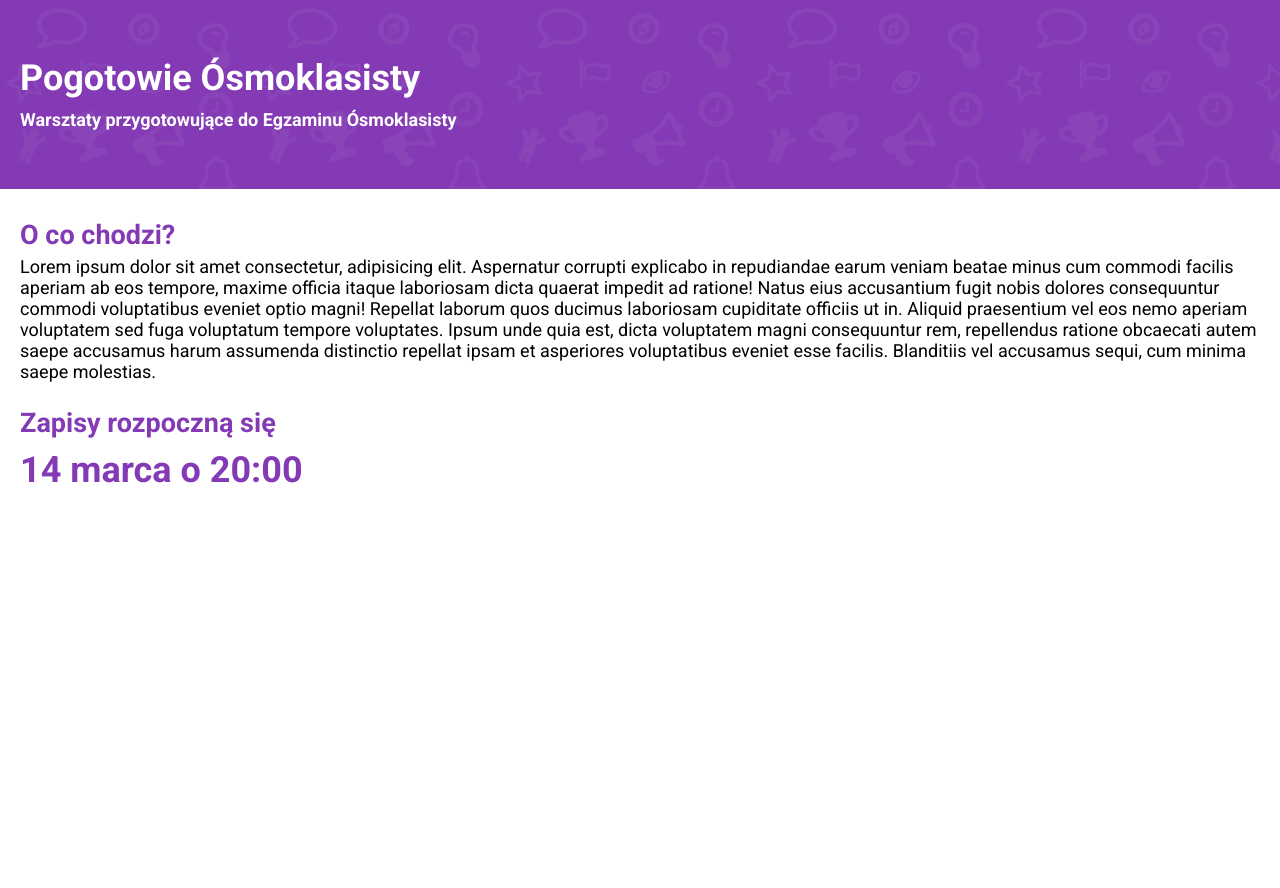
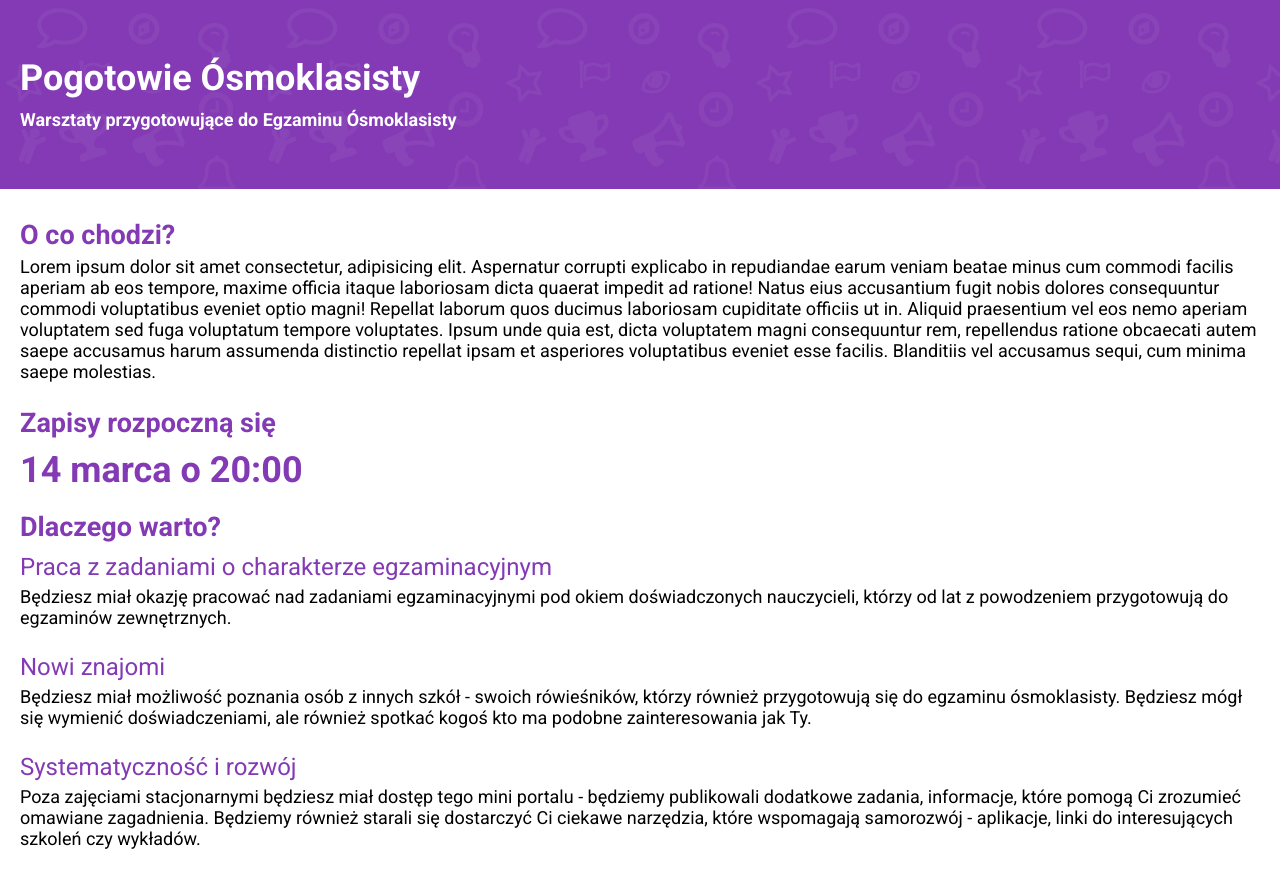
Before and after one commit to stanislawdera/pogotowie-osmoklasisty, a Next.js app: page / in a window 1280 px wide. Shown: the top 888 px of the page. Before the commit the page ends 800 px from the top, so only its background shows below. Built offline with nearby package versions, Linux system fonts and the light colour scheme.

Commit message:
Add 'Dlaczego warto?' section

```diff
--- /dev/null
+++ b/components/atoms/Subheadline/Subheadline.styles.js
@@ -0,0 +1,7 @@
+import styled from "styled-components";
+
+export const Subheadline = styled.h3`
+  font-size: ${({ theme }) => theme.fontSizes.md};
+  color: ${({ theme }) => theme.colors.primary};
+  font-weight: normal;
+`;
--- a/pages/index.js
+++ b/pages/index.js
@@ -6,6 +6,7 @@ import { Headline } from "components/atoms/Headline/Headline.styles";
 import { Paragraph } from "components/atoms/Paragraph/Paragraph.styles";
 import { BigText } from "components/atoms/BigText/BigText.styles";
 import { Section } from "components/atoms/Section/Section.styles";
+import { Subheadline } from "components/atoms/Subheadline/Subheadline.styles";
 
 export default function index() {
   return (
@@ -33,6 +34,42 @@ export default function index() {
           <Headline>Zapisy rozpoczną się</Headline>
           <BigText>14 marca o 20:00</BigText>
         </Section>
+        <Section>
+          <Headline>Dlaczego warto?</Headline>
+
+          <Section as="article">
+            <Subheadline>
+              Praca z zadaniami o charakterze egzaminacyjnym
+            </Subheadline>
+            <Paragraph>
+              Będziesz miał okazję pracować nad zadaniami egzaminacyjnymi pod
+              okiem doświadczonych nauczycieli, którzy od lat z powodzeniem
+              przygotowują do egzaminów zewnętrznych.
+            </Paragraph>
+          </Section>
+
+          <Section as="article">
+            <Subheadline>Nowi znajomi</Subheadline>
+            <Paragraph>
+              Będziesz miał możliwość poznania osób z innych szkół - swoich
+              rówieśników, którzy również przygotowują się do egzaminu
+              ósmoklasisty. Będziesz mógł się wymienić doświadczeniami, ale
+              również spotkać kogoś kto ma podobne zainteresowania jak Ty.
+            </Paragraph>
+          </Section>
+
+          <Section as="article">
+            <Subheadline>Systematyczność i rozwój</Subheadline>
+            <Paragraph>
+              Poza zajęciami stacjonarnymi będziesz miał dostęp tego mini
+              portalu - będziemy publikowali dodatkowe zadania, informacje,
+              które pomogą Ci zrozumieć omawiane zagadnienia. Będziemy również
+              starali się dostarczyć Ci ciekawe narzędzia, które wspomagają
+              samorozwój - aplikacje, linki do interesujących szkoleń czy
+              wykładów.
+            </Paragraph>
+          </Section>
+        </Section>
       </Wrapper>
     </Layout>
   );
```
